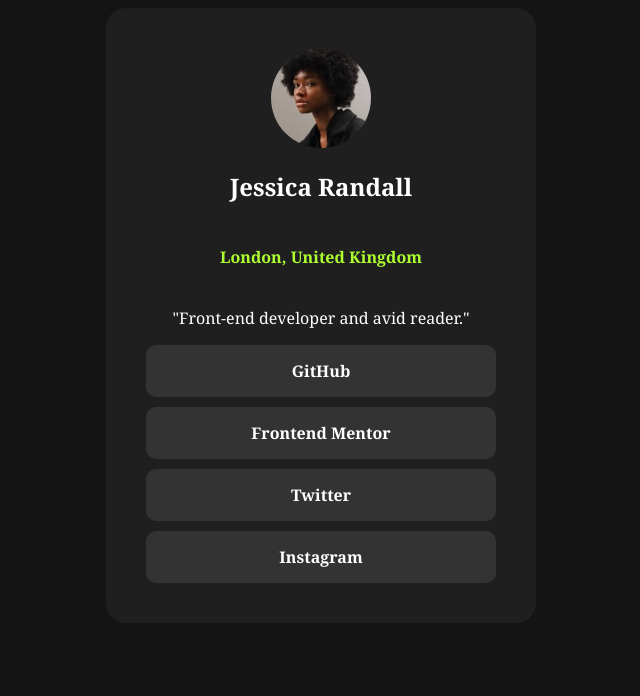
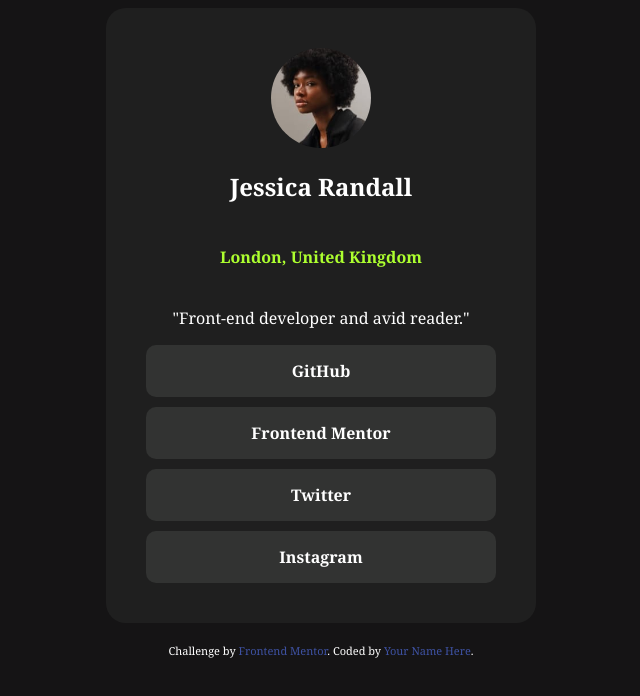
Before and after one commit to azeemali97/social-links-profile-main, a plain HTML site: page index.html in a window 1280 px wide. Shown: the whole page, without its empty margins (319-959 px from the left). Drawn offline with Linux system fonts and the light colour scheme.

Commit message:
Update index.html
update some code

```diff
--- a/index.html
+++ b/index.html
@@ -17,14 +17,18 @@
     <!-- Feel free to remove these styles or customise in your own stylesheet 👍 -->
     <style>
       .attribution {
+        margin-top: 20px;
+        color: white;
         font-size: 11px;
         text-align: center;
       }
       .attribution a {
+        text-decoration: none;
         color: hsl(228, 45%, 44%);
       }
       body {
         display: flex;
+        flex-direction: column;
         align-items: center;
         justify-content: center;
         background-color: #151415;
@@ -93,5 +97,9 @@
         <a href="#" class="button">Instagram</a>
       </div>
     </div>
+    <div class="attribution">
+      Challenge by <a href="https://www.frontendmentor.io?ref=challenge" target="_blank">Frontend Mentor</a>.
+      Coded by <a href="#">Your Name Here</a>.
+    </div>
   </body>
 </html>
```
